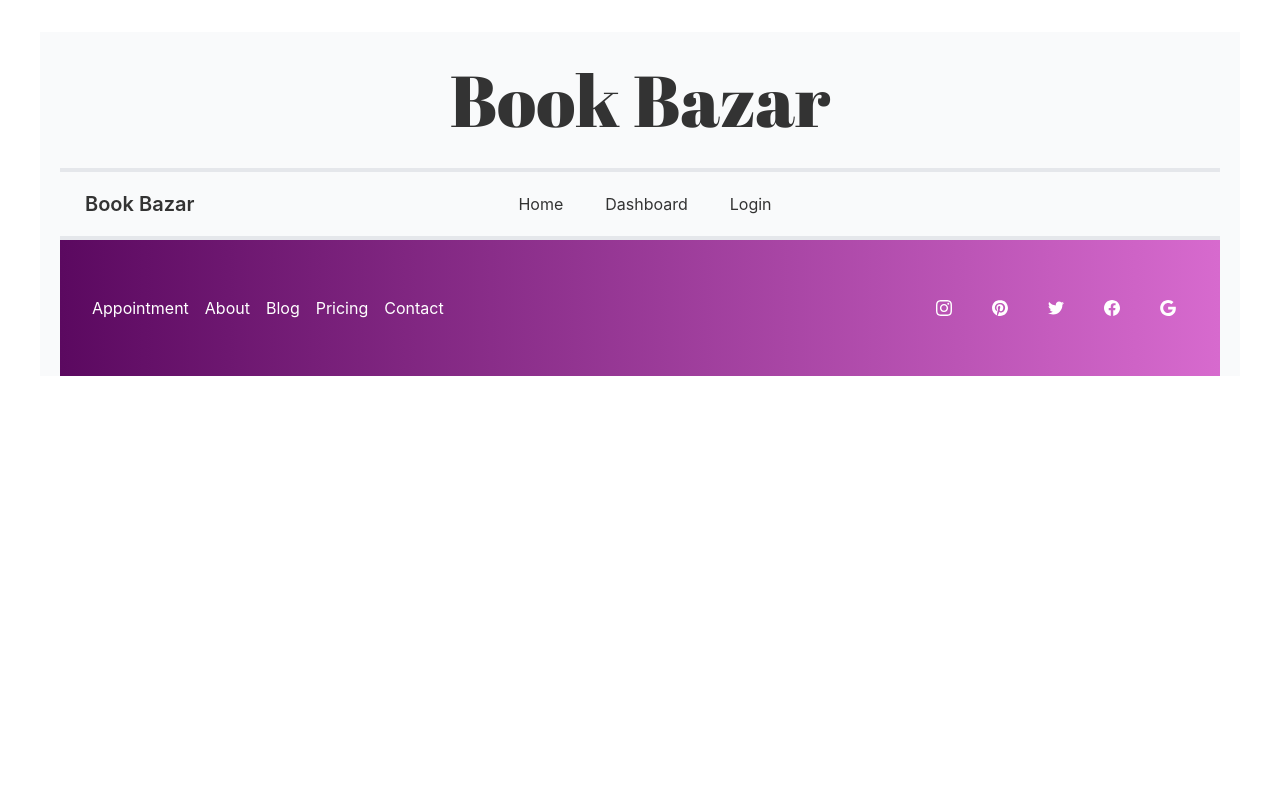
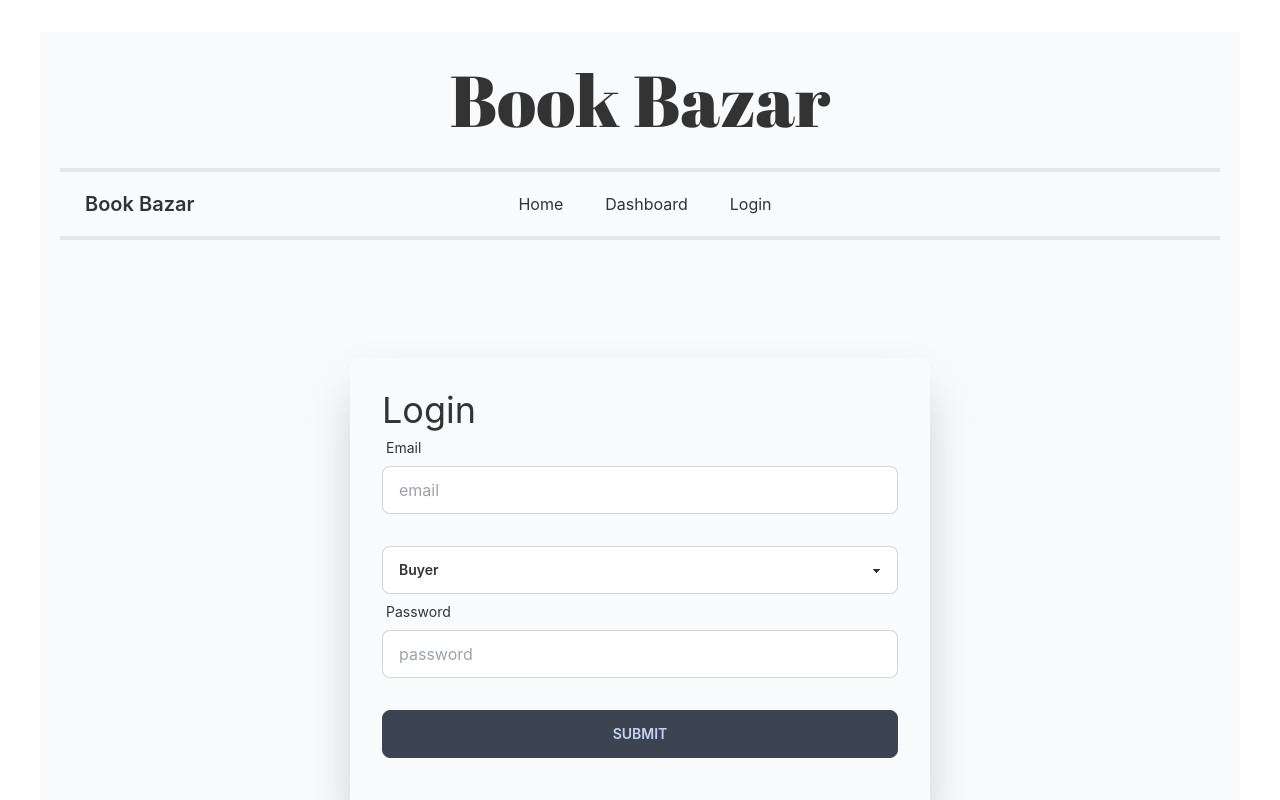
Before and after one commit to moutosi-raka/book-bazar, a React (Create React App) app: page /login in a window 1280 px wide. Shown: the top 800 px of the page. Built offline with nearby package versions, Linux system fonts and the light colour scheme.

Commit message:
added login page

```diff
--- a/package.json
+++ b/package.json
@@ -10,6 +10,7 @@
     "date-fns": "^2.29.3",
     "react": "^18.2.0",
     "react-dom": "^18.2.0",
+    "react-hook-form": "^7.39.5",
     "react-router-dom": "^6.4.3",
     "react-scripts": "5.0.1",
     "web-vitals": "^2.1.4"
--- a/src/pages/Category/BookingModel/BookingModel.js
+++ b/src/pages/Category/BookingModel/BookingModel.js
@@ -1,8 +1,7 @@
 import React from 'react';
-import PrimaryButtom from '../../../Components/PrimaryButton/PrimaryButtom';
 import { format } from 'date-fns';
 
-const BookingModel = ({bookProduct}) => {
+const BookingModel = ({bookProduct, setBookProduct}) => {
     const {book_name, category_name, resale_price} = bookProduct;
     const date = format(new Date(), 'PPpp') ;
 
@@ -24,6 +23,7 @@
             phone,
             meetingLocation
         }
+        setBookProduct(null);
     }
 
     return (
@@ -48,7 +48,7 @@
                     <input type="text" value={date} disabled className="input mb-2 input-bordered w-full" />
                     <br></br>
                     <div className='w-full'>
-                    <PrimaryButtom>Submit</PrimaryButtom>
+                    <button className='btn w-full'>Submit</button>
                     </div>
                     </form>
                 </div>
--- a/src/pages/Category/Category.js
+++ b/src/pages/Category/Category.js
@@ -19,7 +19,10 @@
             }
             </div>
         { bookProduct
-        && <BookingModel bookProduct={bookProduct}></BookingModel>}
+        && <BookingModel
+        bookProduct={bookProduct}
+        setBookProduct={setBookProduct}
+        ></BookingModel>}
         </div>
     );
 };
--- a/src/pages/Login/Login.js
+++ b/src/pages/Login/Login.js
@@ -1,9 +1,38 @@
 import React from 'react';
+import { useForm } from "react-hook-form";
 
 const Login = () => {
+    const { register, handleSubmit } = useForm();
     return (
-        <div>
-
+        <div className='h-[700px] flex justify-center items-center'>
+            <div className='p-8 shadow-2xl rounded-lg w-1/2'>
+                <h2 className='text-4xl'>Login</h2>
+                <form onSubmit={handleSubmit()}>
+                    <div className="form-control">
+                        <label className="label">
+                            <span className="label-text">Email</span>
+                        </label>
+                        <input type="email"
+                            {...register("email")}
+                            placeholder="email" className="input input-bordered" />
+                    </div>
+                    <select className="select select-bordered w-full mt-8"
+                     {...register("userType", { required: true })}
+                    >
+                        <option value='buyer' selected>Buyer</option>
+                        <option value='seller'>Seller</option>
+                    </select>
+                    <div className="form-control">
+                        <label className="label">
+                            <span className="label-text">Password</span>
+                        </label>
+                        <input type="password"
+                            {...register("password")} placeholder="password" className="input input-bordered" />
+                    </div>
+                    {/* <p>{data}</p> */}
+                    <input className='w-full btn my-8' type="submit" />
+                </form>
+            </div>
         </div>
     );
 };
```
Also changed, not shown: 1 other file (tests, documents, lock files or other folders).
